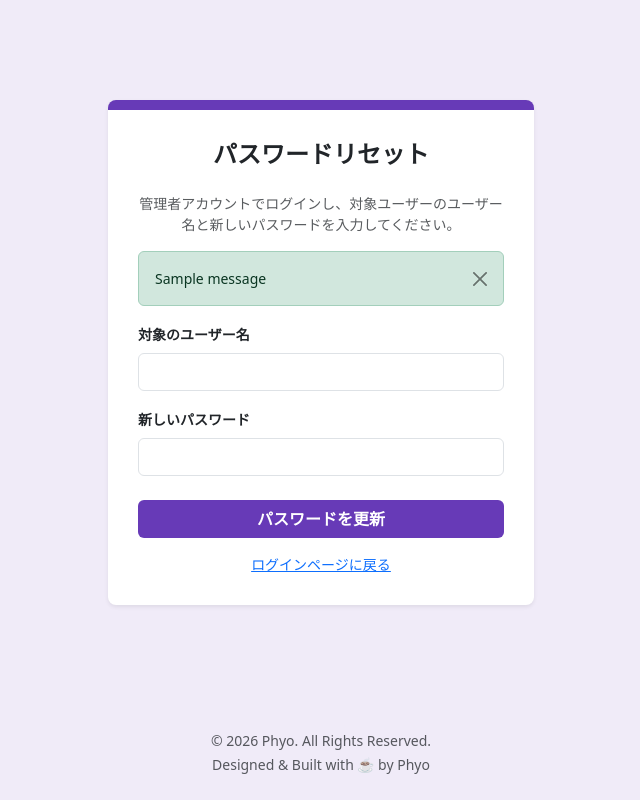
After one commit to takumi472/takesatoJapanese, a Flask app: page /forgot-password in a window 1280 px wide. The commit adds this page. Shown: the whole page, without its empty margins (319-959 px from the left). Run offline with Flask 3, Linux system fonts and the light colour scheme; tables that the repository leaves empty hold one stand-in row (values such as "Sample post"); one stand-in notice (Sample message) is shown; parts of the project's set-up code (start-up, migrations or seed data) failed here and were passed over.

Commit message:
パスワードリセット

```diff
--- a/app/auth/routes.py
+++ b/app/auth/routes.py
@@ -1,6 +1,7 @@
 import os
 from flask import (
     Blueprint,
+    make_response,
     render_template,
     request,
     redirect,
@@ -16,6 +17,9 @@ from datetime import datetime, timedelta
 from app import db
 from app.models import User, Student, Staff, Meeting, LearningRecord
 from collections import Counter
+import secrets
+import smtplib
+import ssl
 from authlib.integrations.flask_client import OAuth
 
 auth_bp = Blueprint("auth", __name__)
@@ -361,3 +365,30 @@ def logout():
     logout_user()  # セッション破棄
     flash("ログアウトしました。", "info")
     return redirect(url_for("auth.login"))
+
+
+@auth_bp.route("/forgot-password", methods=["GET", "POST"])
+def forgot_password():
+    if request.method == "POST":
+        # 管理者でなければ操作不可
+
+        username = request.form.get("username")
+        new_password = request.form.get("new_password")
+
+        user = User.query.filter_by(username=username).first()
+
+        if not user:
+            flash("入力されたユーザー名は登録されていません。", "warning")
+            return redirect(url_for("auth.forgot_password"))
+
+        try:
+            user.set_password(new_password)
+            db.session.commit()
+            flash(f"{user.name}さんのパスワードを正常にリセットしました。", "success")
+            return redirect(url_for("auth.login"))
+        except Exception as e:
+            db.session.rollback()
+            current_app.logger.error(f"Error resetting password for {username}: {e}")
+            flash("パスワードのリセット中にエラーが発生しました。", "danger")
+
+    return render_template("auth/forgot_password.html")
--- /dev/null
+++ b/app/templates/auth/forgot_password.html
@@ -0,0 +1,101 @@
+<!doctype html>
+<html lang="ja">
+  <head>
+    <meta charset="UTF-8" />
+    <meta name="viewport" content="width=device-width, initial-scale=1.0" />
+    <title>パスワードリセット - 武里日本語教室</title>
+    <link
+      href="https://cdn.jsdelivr.net/npm/bootstrap@5.3.0/dist/css/bootstrap.min.css"
+      rel="stylesheet"
+    />
+    <style>
+      body {
+        background-color: #f0ebf8;
+      }
+      .form-container {
+        max-width: 450px;
+        margin: 100px auto;
+      }
+      .form-card {
+        background-color: #ffffff;
+        border-top: 10px solid #673ab7;
+        border-radius: 8px;
+        padding: 30px;
+      }
+    </style>
+  </head>
+  <body>
+    <div class="container form-container">
+      <div class="form-card shadow-sm">
+        <h2 class="h4 text-center mb-4 fw-bold">パスワードリセット</h2>
+
+        <p class="text-center text-muted small">
+          管理者アカウントでログインし、対象ユーザーのユーザー名と新しいパスワードを入力してください。
+        </p>
+
+        {% with messages = get_flashed_messages(with_categories=true) %} {% if
+        messages %} {% for category, message in messages %}
+        <div
+          class="alert alert-{{ category }} alert-dismissible fade show small"
+          role="alert"
+        >
+          {{ message }}
+          <button
+            type="button"
+            class="btn-close"
+            data-bs-dismiss="alert"
+            aria-label="Close"
+          ></button>
+        </div>
+        {% endfor %} {% endif %} {% endwith %}
+
+        <form method="POST">
+          <div class="mb-3">
+            <label for="username" class="form-label small fw-bold"
+              >対象のユーザー名</label
+            >
+            <input
+              type="text"
+              class="form-control"
+              id="username"
+              name="username"
+              required
+            />
+          </div>
+          <div class="mb-4">
+            <label for="new_password" class="form-label small fw-bold"
+              >新しいパスワード</label
+            >
+            <input
+              type="password"
+              class="form-control"
+              id="new_password"
+              name="new_password"
+              required
+            />
+          </div>
+          <div class="d-grid">
+            <button
+              type="submit"
+              class="btn text-white fw-bold"
+              style="background-color: #673ab7"
+            >
+              パスワードを更新
+            </button>
+          </div>
+        </form>
+
+        <div class="text-center mt-3 small">
+          <a href="{{ url_for('auth.login') }}">ログインページに戻る</a>
+        </div>
+      </div>
+    </div>
+
+    <footer class="text-center text-muted py-4 mt-5 fixed-bottom">
+      <small>
+        © 2026 Phyo. All Rights Reserved.<br />
+        Designed & Built with ☕ by Phyo
+      </small>
+    </footer>
+  </body>
+</html>
--- a/app/templates/auth/login.html
+++ b/app/templates/auth/login.html
@@ -59,6 +59,10 @@
             <div class="d-grid">
                 <button type="submit" class="btn text-white fw-bold" style="background-color: #673ab7;">ログイン</button>
             </div>
+
+            <div class="text-center mt-3 small">
+                <a href="{{ url_for('auth.forgot_password') }}">パスワードを忘れた場合</a>
+            </div>
         </form>
     </div>
 </div>
--- a/app/templates/staff/edit.html
+++ b/app/templates/staff/edit.html
@@ -118,7 +118,7 @@
         {% if not staff %}
         <div class="form-card shadow-sm">
             <label class="form-label">初期パスワード（ログイン時に使用するパスワードを設定してください）<span class="required-star">*</span></label>
-            <input type="password" name="password" class="form-control-gf" placeholder="回答を入力" required minlength="6">
+            <input type="password" name="password" class="form-control-gf" placeholder="回答を入力" required>
             <div class="text-muted mt-2" style="font-size: 12px;">※セキュリティのため、6文字以上で入力してください。</div>
         </div>
         {% endif %}
```
Also changed, not shown: app/staff/routes.py (+56 -56 lines).
